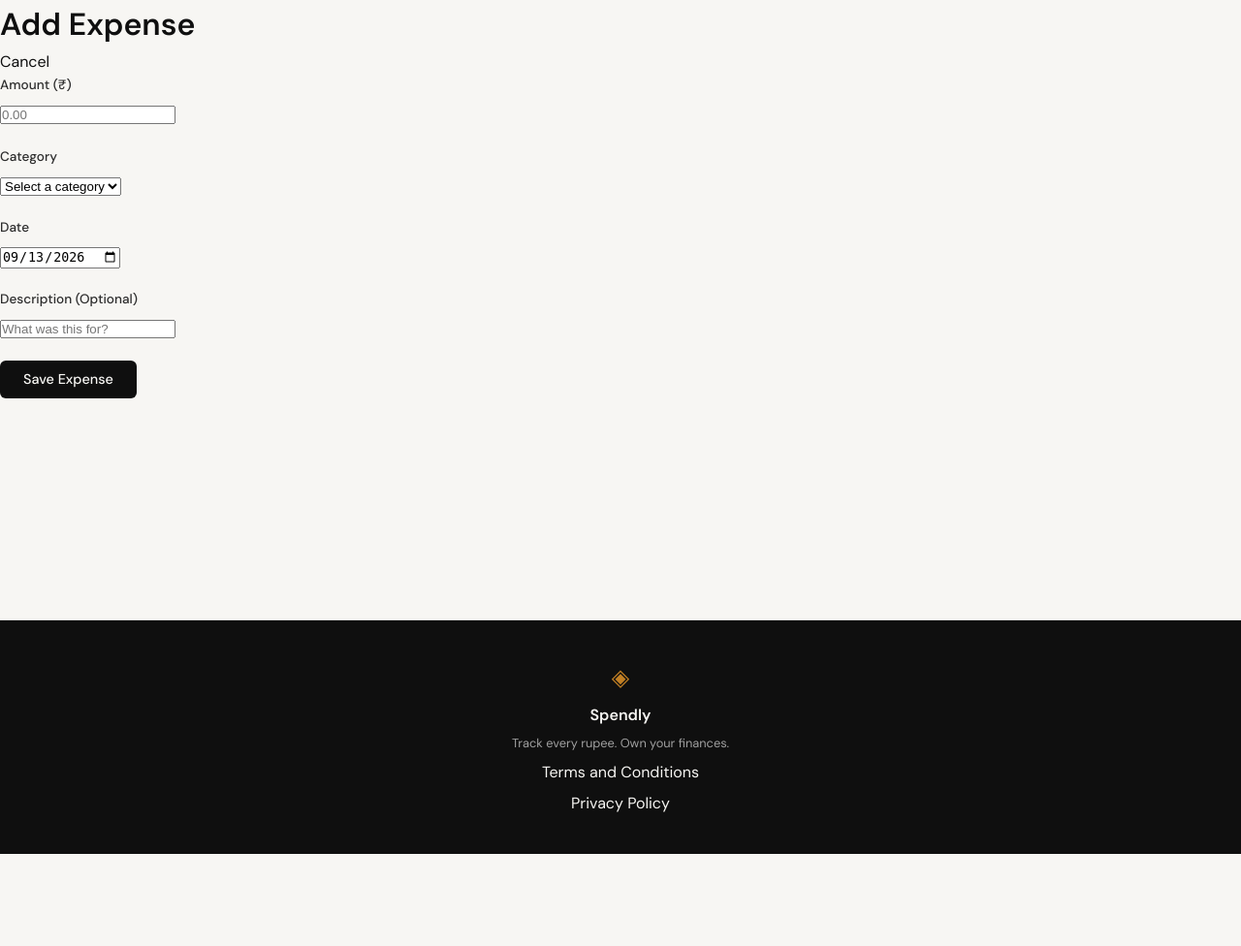
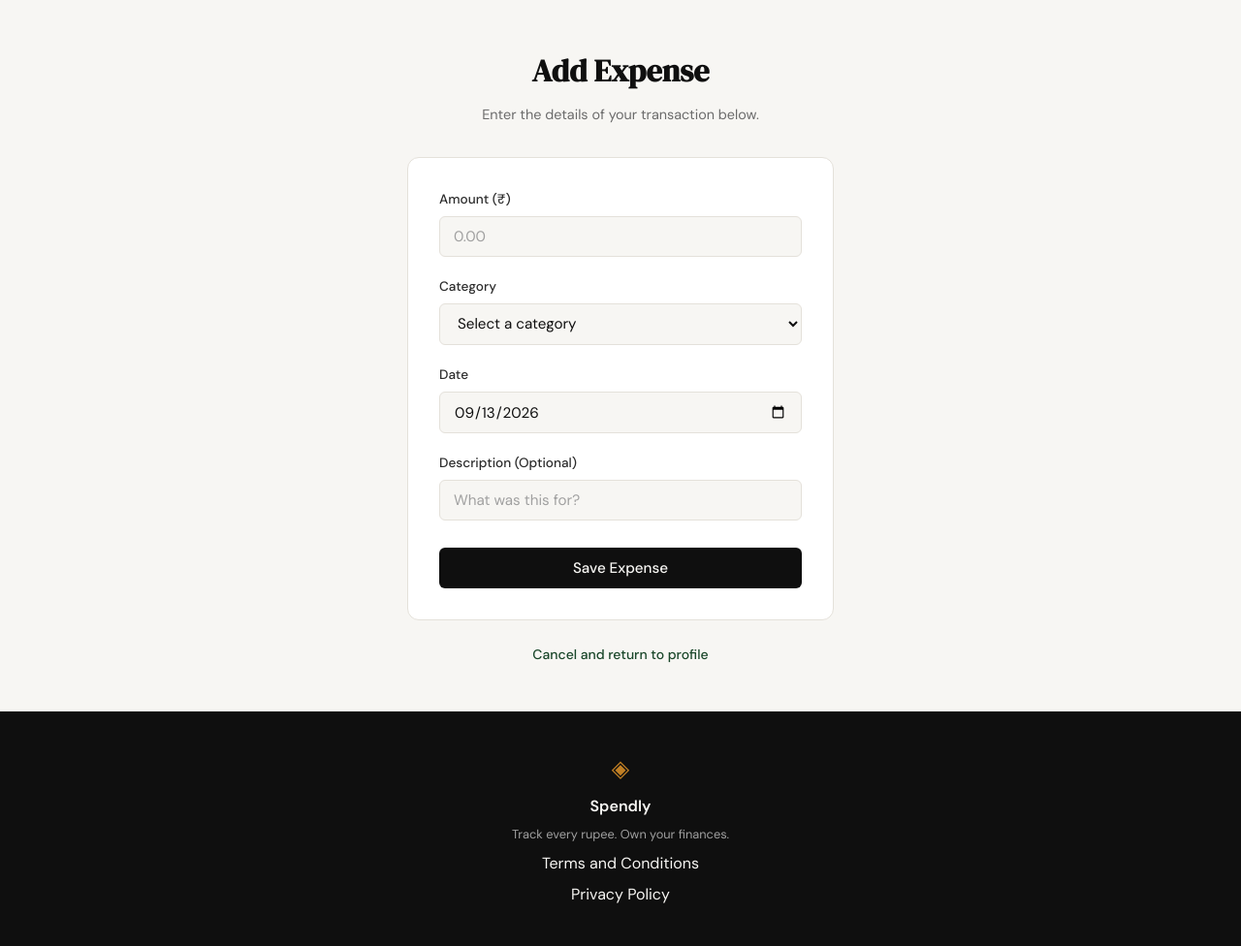
Before and after one commit to AvinashOraon123/spendly, a Flask app: page /expenses/add in a window 1280 px wide. Shown: the part 61-1037 px from the top of the page at 97% size. Before the commit the page ends 942 px from the top, so only its background shows below. Run offline with Flask 3, Linux system fonts and the light colour scheme; the visitor is signed in with stand-in values (Sample User, id 1); data comes from the database, SQL or seed files in the repository.

```diff
--- a/templates/add_expense.html
+++ b/templates/add_expense.html
@@ -1,22 +1,27 @@
 {% extends "base.html" %}
 
+{% block title %}Add Expense — Spendly{% endblock %}
+
 {% block content %}
-<div class="page-header">
-    <h1>Add Expense</h1>
-    <a href="{{ url_for('profile') }}" class="btn btn-secondary">Cancel</a>
+<div class="auth-section">
+    <div class="auth-container">
+        <div class="auth-header">
+            <h1 class="auth-title">Add Expense</h1>
+            <p class="auth-subtitle">Enter the details of your transaction below.</p>
         </div>
 
-<div class="card">
-    <form method="POST" action="{{ url_for('add_expense') }}" class="form">
+        <div class="auth-card">
+            <form method="POST" action="{{ url_for('add_expense') }}">
                 <div class="form-group">
                     <label for="amount">Amount (₹)</label>
                     <input type="number" step="0.01" min="0.01" name="amount" id="amount"
+                           class="form-input"
                            value="{{ form_data.get('amount', '') }}" required placeholder="0.00">
                 </div>
 
                 <div class="form-group">
                     <label for="category">Category</label>
-            <select name="category" id="category" required>
+                    <select name="category" id="category" class="form-input" required>
                         <option value="" disabled {% if not form_data.get('category') %}selected{% endif %}>Select a category</option>
                         {% for cat in EXPENSE_CATEGORIES %}
                             <option value="{{ cat }}" {% if form_data.get('category') == cat %}selected{% endif %}>{{ cat }}</option>
@@ -26,19 +31,24 @@
 
                 <div class="form-group">
                     <label for="date">Date</label>
-            <input type="date" name="date" id="date"
+                    <input type="date" name="date" id="date" class="form-input"
                            value="{{ form_data.get('date', '') }}" required>
                 </div>
 
                 <div class="form-group">
                     <label for="description">Description (Optional)</label>
                     <input type="text" name="description" id="description" maxlength="200"
+                           class="form-input"
                            value="{{ form_data.get('description', '') }}" placeholder="What was this for?">
                 </div>
 
-        <div class="form-actions">
-            <button type="submit" class="btn btn-primary">Save Expense</button>
-        </div>
+                <button type="submit" class="btn-submit">Save Expense</button>
             </form>
         </div>
+
+        <div class="auth-switch">
+            <a href="{{ url_for('profile') }}">Cancel and return to profile</a>
+        </div>
+    </div>
+</div>
 {% endblock %}
```
Also changed, not shown: static/css/profile.css (+20 -0 lines), tests/test_edit_expense.py (added, +205 -0 lines), .claude/settings.json (added). Lines whose indentation alone changed are shown as unchanged.
